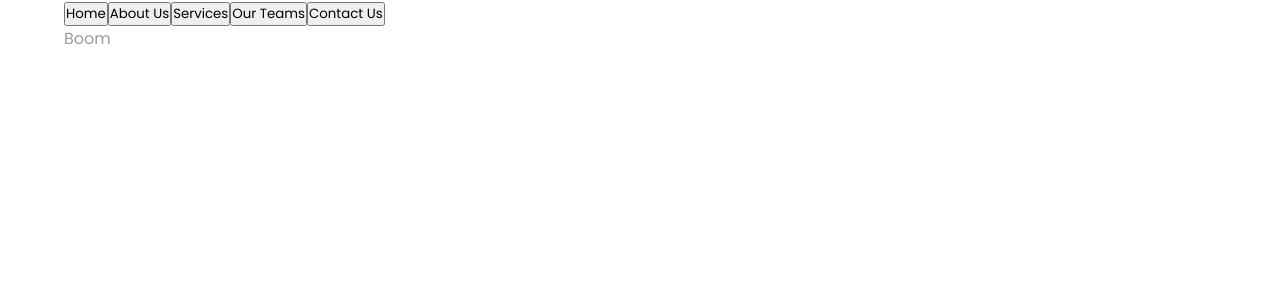
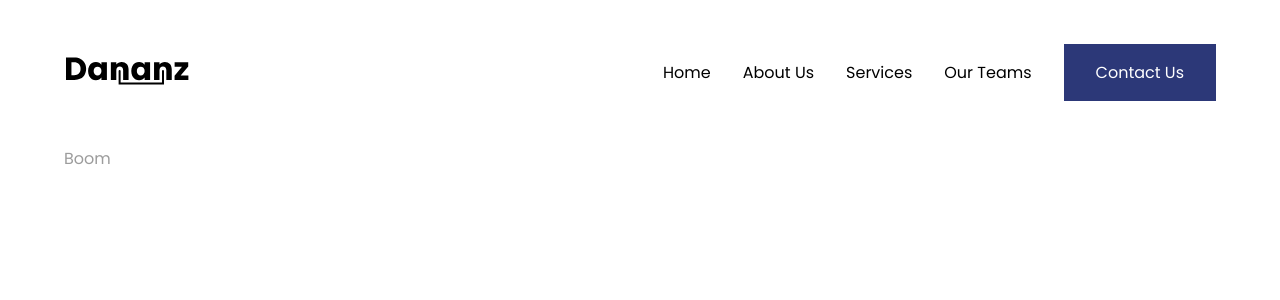
Before and after one commit to ubong-s/dananz-frontend-nextjs, a Next.js app: page / in a window 1280 px wide. Shown: the top 300 px of the page. Built offline with nearby package versions, Linux system fonts and the light colour scheme.

Commit message:
pre completion of nav component

```diff
--- a/components/_common/Button.tsx
+++ b/components/_common/Button.tsx
@@ -1,12 +1,32 @@
-import styled from 'styled-components';
+import styled, { css } from 'styled-components';
+import { misc } from '../../styles';
 
 interface ButtonProps {
   variant: 'nav' | 'button' | 'button-alt';
-  children: React.ReactElement | string;
+  children?: React.ReactElement | string;
 }
 
-const ButtonRoot = styled.button``;
+const ButtonRoot = styled.button<ButtonProps>`
+  font-size: 1rem;
+  cursor: pointer;
+  border: none;
+  padding: ${(props) => (props.variant === 'nav' ? 'none' : '1rem 2rem')};
+  background-color: ${(props) =>
+    props.variant === 'nav'
+      ? 'transparent'
+      : props.theme.colors.main.primary100};
+  color: ${(props) =>
+    props.variant === 'nav'
+      ? props.theme.colors.grayScale.black
+      : props.theme.colors.grayScale.white};
+  transition: ${misc.transition};
+
+  &:hover {
+    opacity: 0.85;
+    transition: ${misc.transition};
+  }
+`;
 
 export const Button: React.FC<ButtonProps> = ({ variant, children }) => {
-  return <ButtonRoot>{children}</ButtonRoot>;
+  return <ButtonRoot variant={variant}>{children}</ButtonRoot>;
 };
--- /dev/null
+++ b/components/_common/Logo.tsx
@@ -0,0 +1,7 @@
+import Link from 'next/link';
+
+export const Logo = () => (
+  <Link href='/' passHref>
+    <img src='/assets/logo.svg' alt='Dananz' />
+  </Link>
+);
--- /dev/null
+++ b/components/_common/index.ts
@@ -0,0 +1,6 @@
+import { Button } from './Button';
+import { Container } from './Container';
+import { Layout } from './Layout';
+import { Logo } from './Logo';
+
+export { Button, Container, Layout, Logo };
--- a/components/nav/Nav.tsx
+++ b/components/nav/Nav.tsx
@@ -1,10 +1,67 @@
+import { useState } from 'react';
 import styled from 'styled-components';
 import { routes } from '../../lib/routes/routes';
+import { breakpoints, misc } from '../../styles';
+import { Logo } from '../_common/Logo';
 import { NavLink } from './NavLink';
+import { NavToggle } from './NavToggle';
 
-const NavRoot = styled.nav``;
+const NavRoot = styled.header`
+  position: relative;
+  display: flex;
+  justify-content: space-between;
+  align-items: center;
+  padding: 20px 0;
+  background-color: ${(props) => props.theme.colors.grayScale.white};
+
+  @media screen and (min-width: ${breakpoints.desktop}) {
+    padding: 42px 0;
+  }
+`;
+
+const NavLinks = styled.nav`
+  position: absolute;
+  top: 100%;
+  display: flex;
+  flex-direction: column;
+  background-color: ${(props) => props.theme.colors.grayScale.white};
+  gap: 2rem;
+  padding: 20px 0;
+  width: 100%;
+  z-index: 999;
+  opacity: 0;
+  transform: translateY(-100vh);
+  transition: ${misc.transition};
+
+  &.active {
+    opacity: 1;
+    transform: translateY(0);
+    transition: ${misc.transition};
+  }
+
+  @media screen and (min-width: ${breakpoints.desktop}) {
+    display: flex;
+    top: unset;
+    position: relative;
+    flex-direction: row;
+    align-items: center;
+    width: auto;
+    padding: 0;
+    opacity: unset;
+    transform: unset;
+  }
+`;
 
 export const Nav: React.FC = () => {
+  const [navOpen, setNavOpen] = useState(false);
+
+  const toggleNav = () => {
+    setNavOpen(!navOpen);
+  };
+  const closeNav = () => {
+    setNavOpen(false);
+  };
+
   const links = [
     { display: 'Home', route: routes.home },
     { display: 'About Us', route: routes.aboutUs },
@@ -15,11 +72,20 @@ export const Nav: React.FC = () => {
 
   return (
     <NavRoot>
-      {links.map((link) => (
-        <NavLink key={link.display} href={`/${link.route}`}>
-          {link.display}
-        </NavLink>
-      ))}
+      <Logo />
+      <NavLinks className={navOpen ? 'active' : ''}>
+        {links.map((link) => (
+          <NavLink
+            key={link.display}
+            href={`/${link.route}`}
+            variant={link.route === routes.contactUs ? 'button' : 'nav'}
+            closeNav={closeNav}
+          >
+            {link.display}
+          </NavLink>
+        ))}
+      </NavLinks>
+      <NavToggle navOpen={navOpen} toggleNav={toggleNav} />
     </NavRoot>
   );
 };
--- a/components/nav/NavLink.tsx
+++ b/components/nav/NavLink.tsx
@@ -1,14 +1,20 @@
 import Link from 'next/link';
-import React from 'react';
 import { Button } from '../_common/Button';
 
 interface NavLinkProps {
   href: string;
   children: React.ReactElement | string;
+  variant: 'nav' | 'button' | 'button-alt';
+  closeNav: () => void;
 }
 
-export const NavLink: React.FC<NavLinkProps> = ({ href, children }) => (
-  <Link href={href} passHref>
-    <Button variant='nav'>{children}</Button>
+export const NavLink: React.FC<NavLinkProps> = ({
+  href,
+  children,
+  variant,
+  closeNav,
+}) => (
+  <Link href={href} passHref onClick={closeNav}>
+    <Button variant={variant}>{children}</Button>
   </Link>
 );
--- /dev/null
+++ b/components/nav/NavToggle.tsx
@@ -0,0 +1,26 @@
+import { HiOutlineBars3BottomRight, HiOutlineXMark } from 'react-icons/hi2';
+import styled from 'styled-components';
+import { breakpoints } from '../../styles';
+
+interface NavToggleProps {
+  navOpen: boolean;
+  toggleNav: () => void;
+}
+
+const NavToggleRoot = styled.button`
+  background-color: transparent;
+  border: none;
+  font-size: 2rem;
+
+  @media screen and (min-width: ${breakpoints.desktop}) {
+    display: none;
+  }
+`;
+
+export const NavToggle: React.FC<NavToggleProps> = ({ navOpen, toggleNav }) => {
+  return (
+    <NavToggleRoot onClick={toggleNav}>
+      {navOpen ? <HiOutlineXMark /> : <HiOutlineBars3BottomRight />}
+    </NavToggleRoot>
+  );
+};
--- a/lib/routes/routes.ts
+++ b/lib/routes/routes.ts
@@ -1,5 +1,5 @@
 export enum routes {
-  home = 'home',
+  home = '',
   aboutUs = 'about-us',
   services = 'services',
   ourTeams = 'our-teams',
--- a/package.json
+++ b/package.json
@@ -18,10 +18,12 @@
     "next": "13.0.6",
     "react": "18.2.0",
     "react-dom": "18.2.0",
+    "react-icons": "^4.7.1",
     "styled-components": "^5.3.6",
     "typescript": "4.9.4"
   },
   "devDependencies": {
+    "@types/react-icons": "^3.0.0",
     "@types/styled-components": "^5.1.26"
   }
 }
--- a/pages/_app.tsx
+++ b/pages/_app.tsx
@@ -1,5 +1,5 @@
 import type { AppProps } from 'next/app';
-import { Layout } from '../components/_common/Layout';
+import { Layout } from '../components/_common';
 
 export default function App({ Component, pageProps }: AppProps) {
   return (
```
Also changed, not shown: public/assets/logo.svg (added), 1 other file (tests, documents, lock files or other folders).
